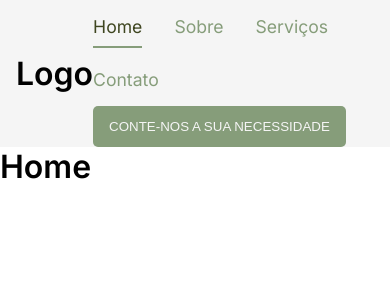
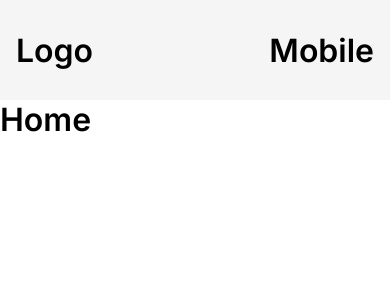
Before and after one commit to bduarte10/site-mutualiza, a Next.js app: page / in a window 390 px wide. Shown: the top 300 px of the page. Built offline with nearby package versions, Linux system fonts and the light colour scheme.

Commit message:
feat: adiciona renderizacao condicional de menu responsivo

```diff
--- a/src/components/Header/index.tsx
+++ b/src/components/Header/index.tsx
@@ -1,9 +1,16 @@
-import { useState } from 'react'
+import { useEffect, useState } from 'react'
 import { Desktop } from './Desktop'
 import styles from './header.module.css'
+import { Mobile } from './Mobile'
 
 export function Header() {
   const [activePage, setActivePage] = useState<string>('home')
+  const [width, setWidth] = useState(0)
+
+  useEffect(() => {
+    setWidth(window.innerWidth)
+    window.addEventListener('resize', () => setWidth(window.innerWidth))
+  }, [])
   return (
     <header className={styles.header}>
       <div className="container">
@@ -11,10 +18,14 @@ export function Header() {
           <div>
             <h1>Logo</h1>
           </div>
-          <Desktop
-            activePage={activePage}
-            setActivePage={setActivePage}
-          />
+          {width >= 720 ? (
+            <Desktop
+              activePage={activePage}
+              setActivePage={setActivePage}
+            />
+          ) : (
+            <Mobile />
+          )}
         </div>
       </div>
     </header>
```
